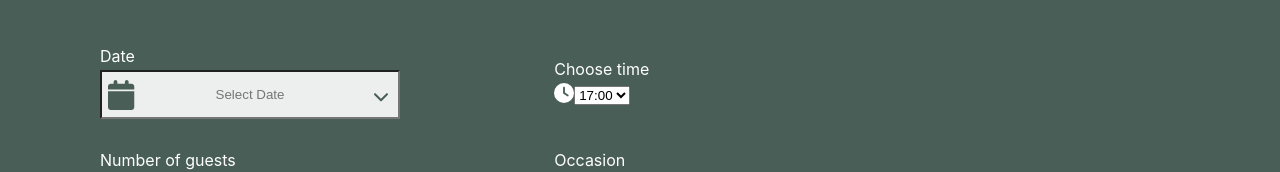
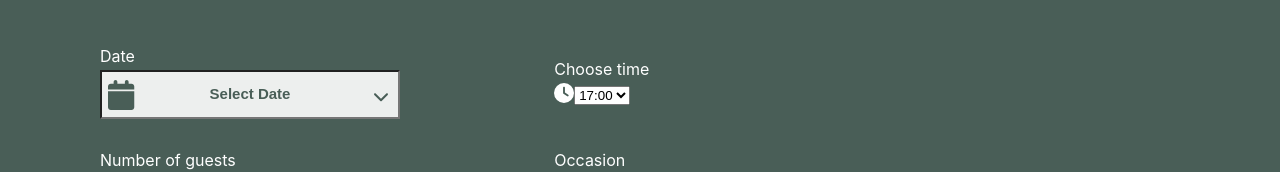
Before and after one commit to AshrafMuhammadNaeem/littlelemon-web, a React (Create React App) app: page /reservation in a window 1280 px wide. Shown: the part 213-385 px from the top of the page. Built offline with nearby package versions, Linux system fonts and the light colour scheme; a web font is replaced by a local one.

Commit message:
Update BookingForm.css
styling placeholder

```diff
--- a/src/BookingForm.css
+++ b/src/BookingForm.css
@@ -27,6 +27,11 @@
     text-align: center;
     cursor: pointer;
     background-color: #EDEFEE;
+  }
+  #res-date::placeholder {
+     color: #495E57;
+    font-size: 15px;
+    font-weight: bold;
 
   }
 
```
